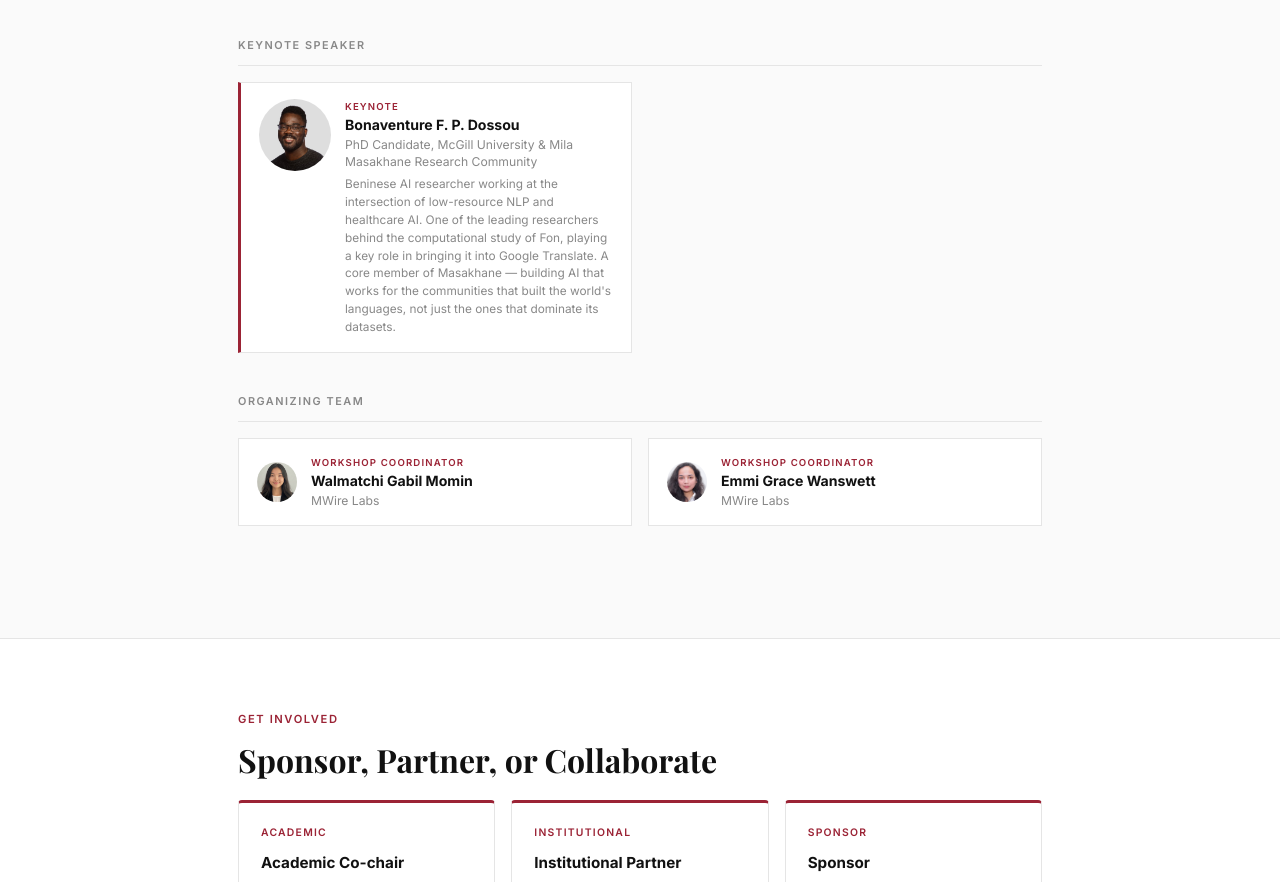
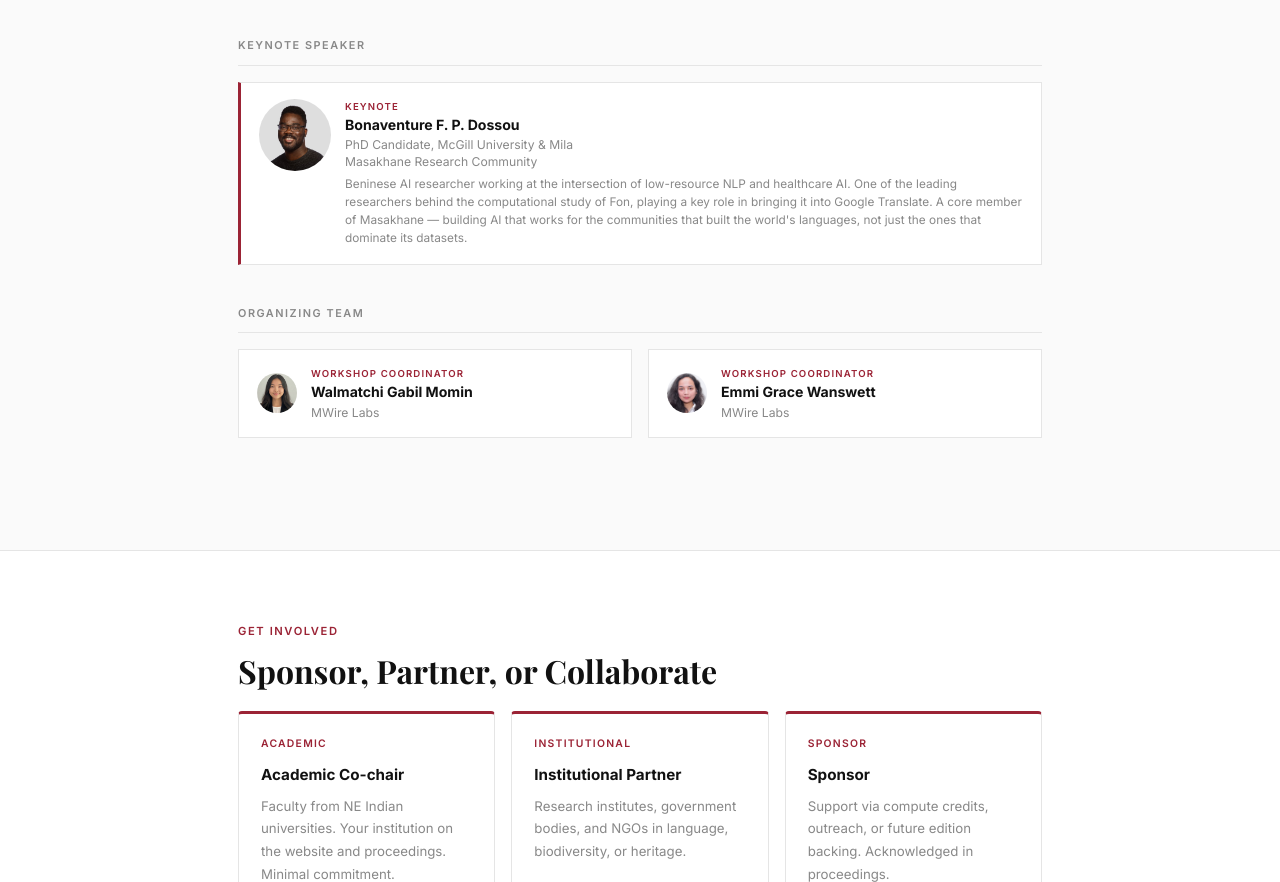
Before and after one commit to northeastgenai/northeastgenai.github.io, a plain HTML site: page index.html in a window 1280 px wide. Shown: the part 5147-6029 px from the top of the page. Drawn offline with nearby package versions, Linux system fonts and the light colour scheme; a web font is replaced by a local one.

Commit message:
Update index.html

```diff
--- a/index.html
+++ b/index.html
@@ -441,7 +441,7 @@ footer { background: #111; padding: 48px 0; }
  <div class="people-block reveal">
   <div class="people-label">Keynote Speaker</div>
   <div class="people-row-2">
-    <div class="person chair" style="align-items:flex-start;">
+    <div class="person chair" style="align-items:flex-start; grid-column: 1 / -1;">
       <img src="https://northeastgenai.github.io/assets/Bonaventure.jpg" alt="Bonaventure F. P. Dossou" style="width:72px;height:72px;border-radius:50%;object-fit:cover;flex-shrink:0;" />
       <div>
         <div class="person-role-sm">Keynote</div>
```
